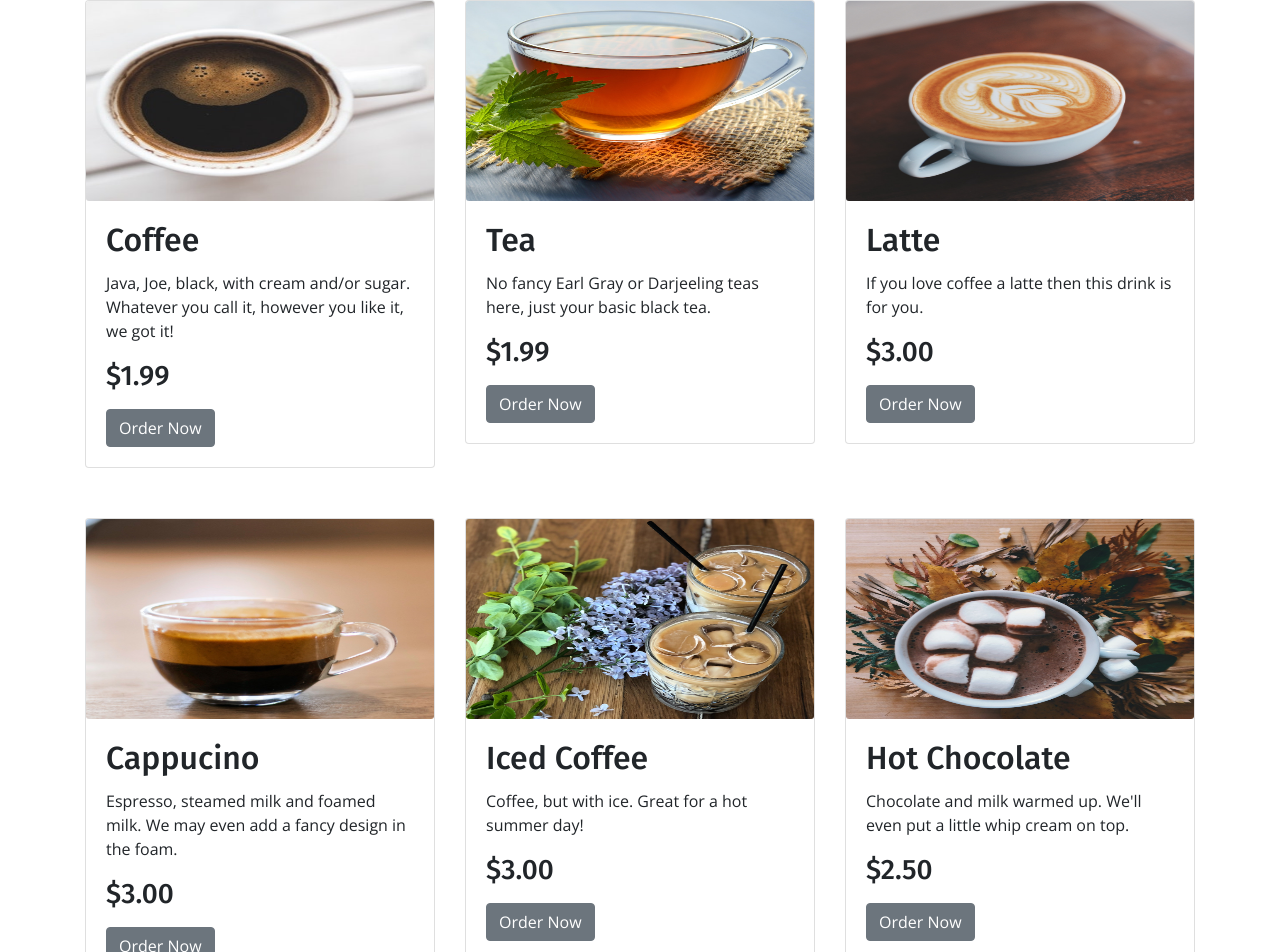
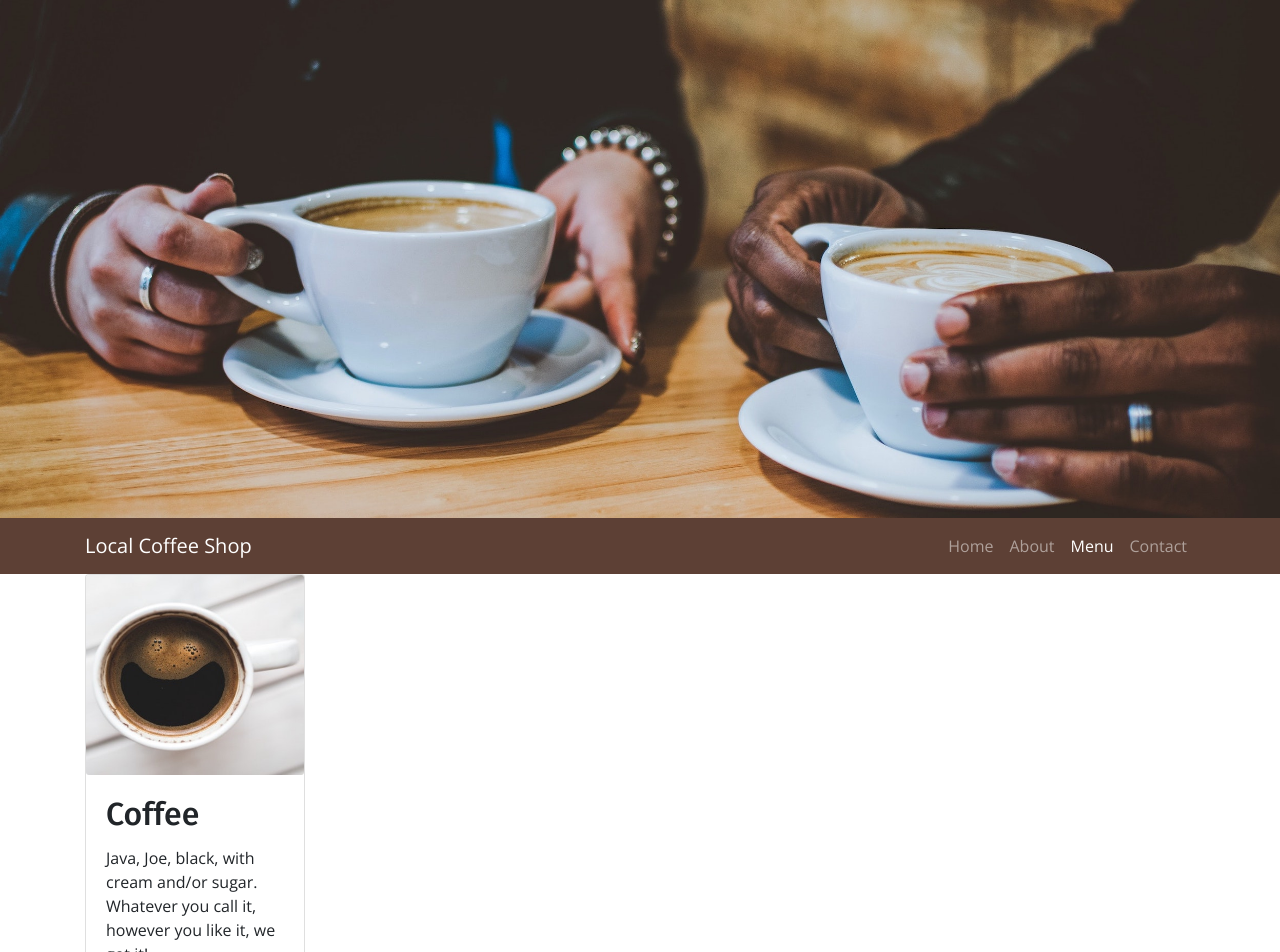
Before and after one commit to smoore424/Local-Coffee, a React (Create React App) app: page /menu in a window 1280 px wide. Shown: the top 952 px of the page. Built offline with nearby package versions, Linux system fonts and the light colour scheme.

Commit message:
added menu component to router

```diff
--- a/src/App.js
+++ b/src/App.js
@@ -2,23 +2,14 @@ import React, { Component } from 'react';
 import './App.css';
 import Main from './components/MainComponent';
 import { BrowserRouter } from 'react-router-dom';
-import Menu from './components/MenuComponent'
-import { MENUITEMS } from './shared/menuitems';
 
 class App extends Component {
-  constructor(props) {
-    super(props);
-    this.state = {
-      menuitems: MENUITEMS
-    }
-  }
 
   render() {
     return (
       <BrowserRouter>
         <div className="App">
-            {/* <Main /> */}
-            <Menu menuitems={this.state.menuitems} />
+            <Main />
         </div>
       </BrowserRouter>
     )
--- a/src/components/MainComponent.js
+++ b/src/components/MainComponent.js
@@ -3,12 +3,22 @@ import Header from './HeaderComponent';
 import Footer from './FooterComponent';
 import Home from './HomeComponent';
 import About from './AboutComponent'
-import Contact from './ContactComponent'
+import Contact from './ContactComponent';
+import Menu from './MenuComponent';
+import { MENUITEMS } from '../shared/menuitems';
 
 import { Switch, Route, Redirect, withRouter } from 'react-router-dom';
 
 
 class Main extends Component {
+    constructor(props) {
+        super(props);
+
+        this.state = {
+            menuitems: MENUITEMS,
+        }
+
+    }
     render() {
 
         const HomePage = () => {
@@ -24,6 +34,7 @@ class Main extends Component {
                     <Route path='/home' component={HomePage} />
                     <Route exact path='/about' component={About} />
                     <Route exact path='/contact' component={Contact} />
+                    <Route exaact path='/menu' render={() => <Menu menuitems={this.state.menuitems} />}  />
                     <Redirect to='/home' />
                 </Switch>
                 <Footer />
--- a/src/components/MenuComponent.js
+++ b/src/components/MenuComponent.js
@@ -8,7 +8,7 @@ class Menu extends Component {
         super(props);
 
         this.state = {
-            menuitems: MENUITEMS,
+
             isModalOpen: false
         };
 
@@ -21,20 +21,15 @@ class Menu extends Component {
         })
     }
 
-    // render() {
-    //     return (
-    //         <Modal>
-    //             <ModalHeader>Customize</ModalHeader>
-    //             <ModalBody>
 
-    //             </ModalBody>
-    //         </Modal>
-    //     );
-    // }
+
+
 
     render() {
+        // TODO:  add a heading the the page
         const menu = this.props.menuitems.map(menuitem => {
             return(
+                <div>
                     <div key={menuitem.id} className="col-md-4">
                         <Card>
                             {/* need to fix image sizes and re-upload into assets*/}
@@ -47,14 +42,12 @@ class Menu extends Component {
                                     <p>{menuitem.description}</p>
                                     <h3>{menuitem.cost}</h3>
                                 </CardText>
-                    {/* button below needs to launch modal. */}
+                        {/* TODO:  button below needs to launch modal. */}
                                 <Button>Order Now</Button>
                             </CardBody>
+                        </Card>
+                    </div>
 
-
-
-
-                    </Card>
                 </div>
             );
         });
```
Also changed, not shown: src/components/MenuItemComponent.js (deleted). Lines whose indentation alone changed are shown as unchanged.
